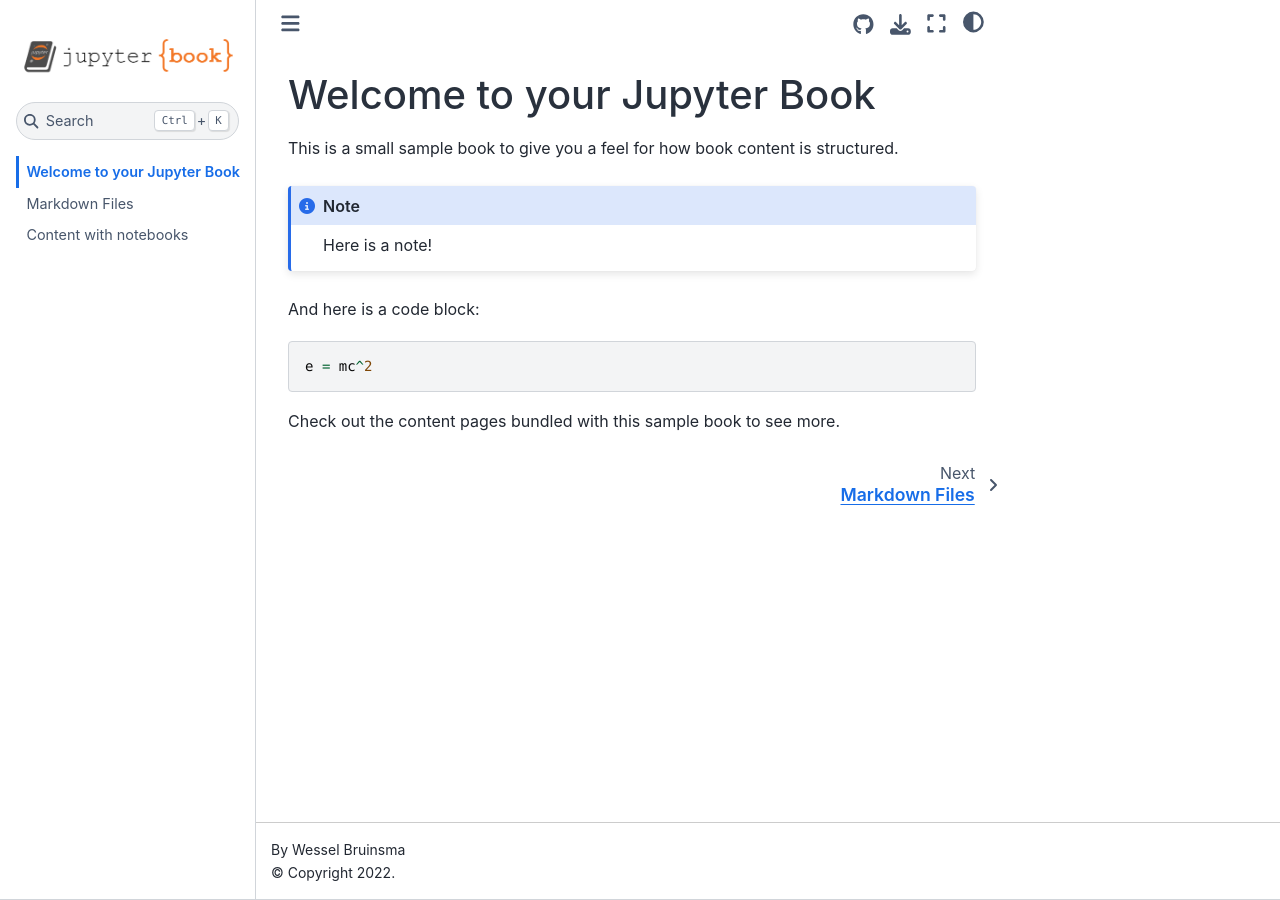
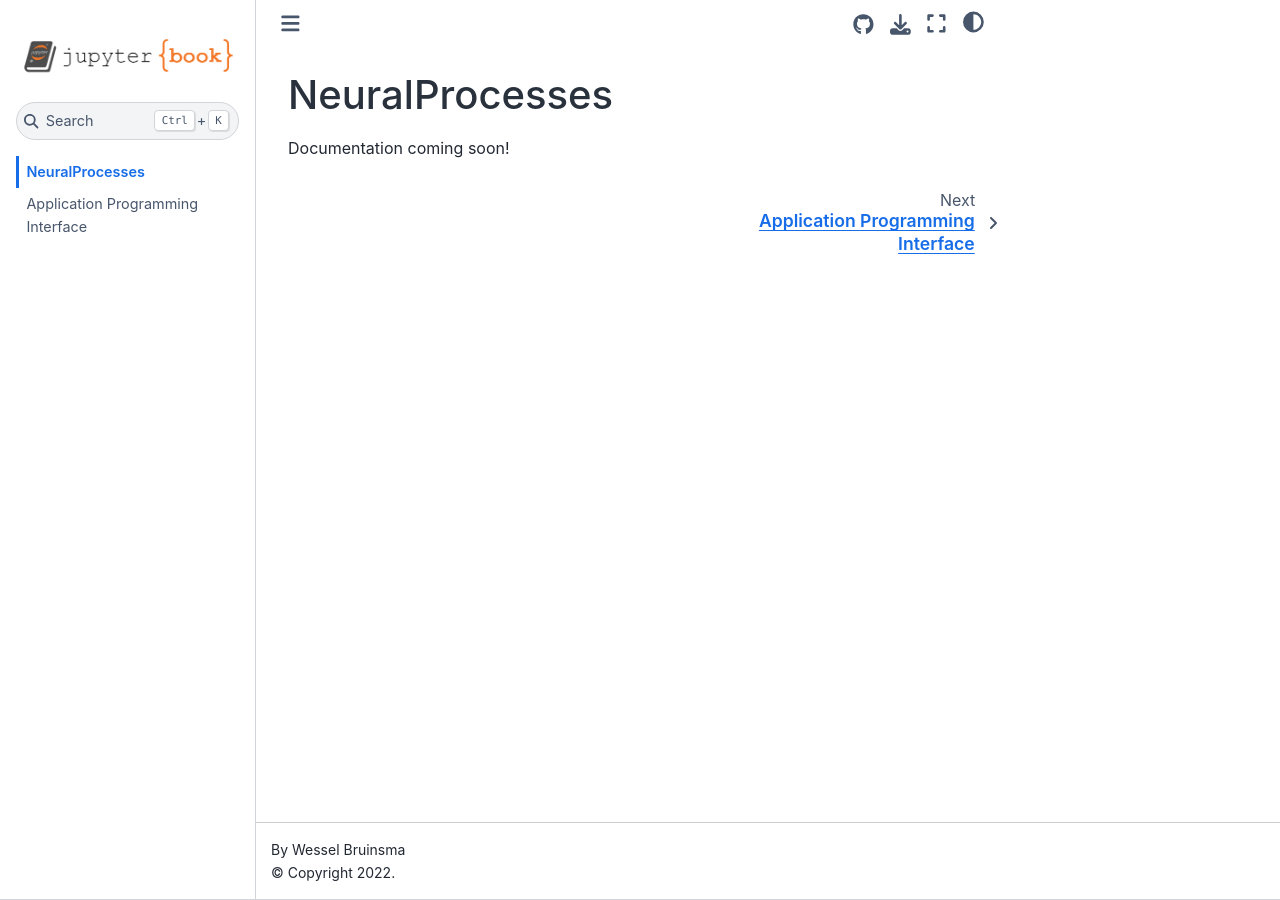
Before and after one commit to wesselb/neuralprocesses, a Jupyter Book: the page built from docs/intro.md, in a window 1280 px wide. Built offline with Jupyter Book 1.0.4 settings and Sphinx 7.4.7 and the Sphinx Book theme 1.1.4, drawn with Linux system fonts in a browser that asks for light colours.

````diff
--- a/docs/_config.yml
+++ b/docs/_config.yml
@@ -14,6 +14,13 @@ latex:
   latex_documents:
     targetname: book.tex
 
+# Load AutoDoc extension.
+sphinx:
+  extra_extensions:
+  - 'sphinx.ext.autodoc'
+  - 'sphinx.ext.napoleon'
+  - 'sphinx.ext.viewcode'
+
 # Add a BiBTeX file so that we can create citations.
 bibtex_bibfiles:
   - references.bib
--- a/docs/_toc.yml
+++ b/docs/_toc.yml
@@ -4,5 +4,4 @@
 format: jb-book
 root: intro
 chapters:
-- file: markdown
-- file: notebooks
+- file: api
--- a/docs/intro.md
+++ b/docs/intro.md
@@ -1,16 +1,3 @@
-# Welcome to your Jupyter Book
+# NeuralProcesses
 
-This is a small sample book to give you a feel for how book content is
-structured.
-
-:::{note}
-Here is a note!
-:::
-
-And here is a code block:
-
-```
-e = mc^2
-```
-
-Check out the content pages bundled with this sample book to see more.
+Documentation coming soon!
````
Also changed, not shown: docs/api.rst (added, +35 -0 lines), docs/content.md (deleted, +0 -5 lines), docs/markdown.md (deleted, +0 -125 lines), docs/notebooks.ipynb (deleted).
